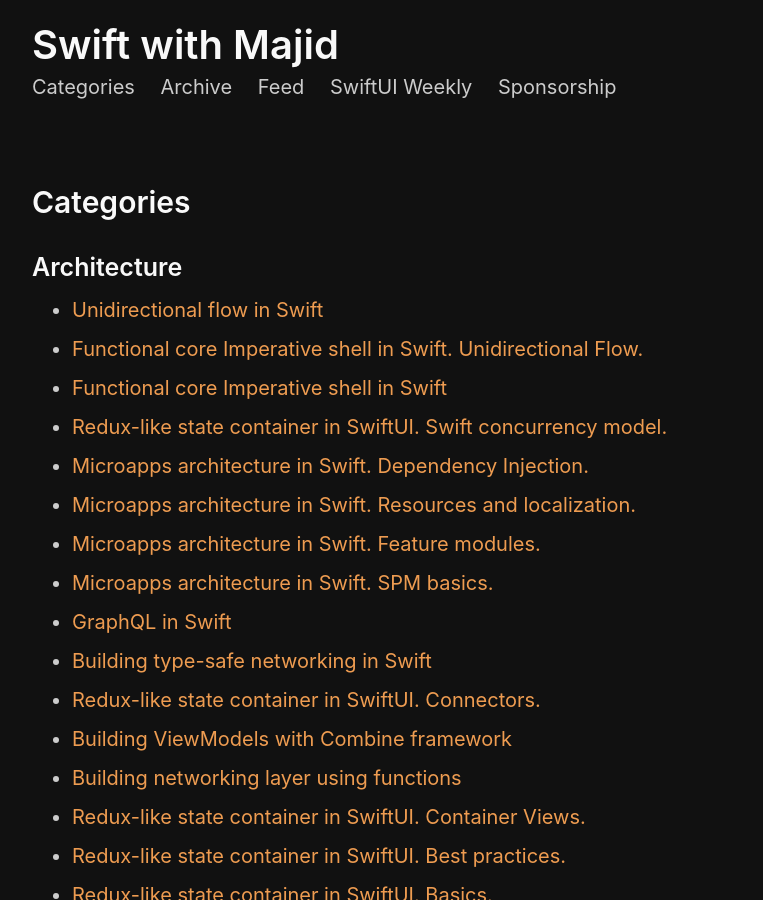
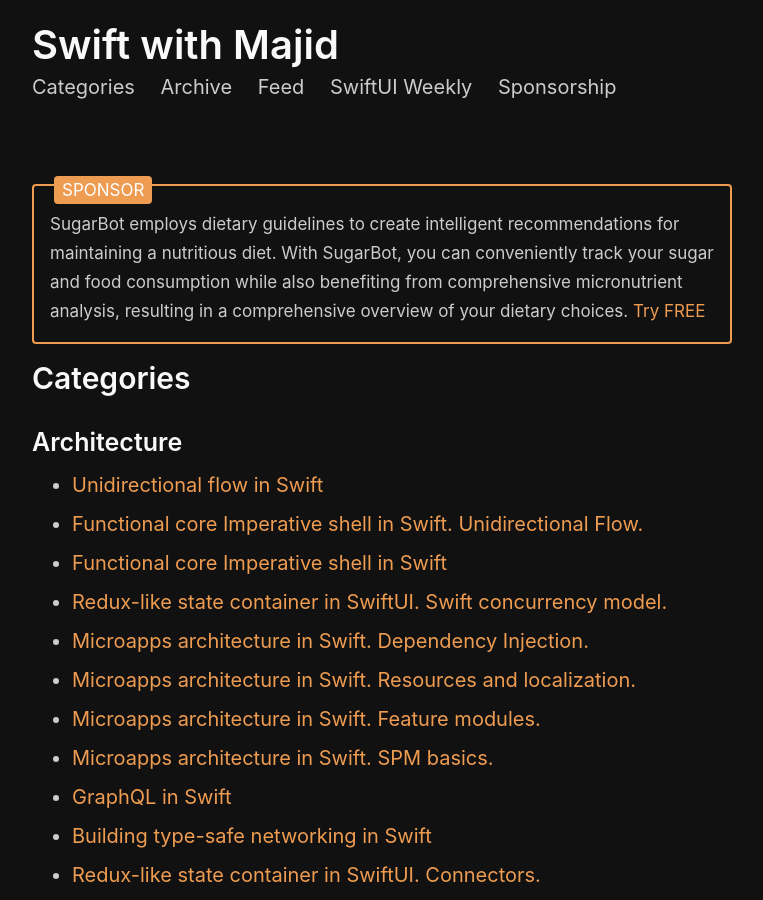
Before and after one commit to mecid/mecid.github.io, a Jekyll site: the page built from categories.html, in a window 1280 px wide and 900 px high. Shown: the whole window, without its empty margins (258-1021 px from the left). Built offline with Jekyll 4.4.1, drawn with Linux system fonts in a browser that asks for light colours.

Commit message:
sugarbot friend link activated

```diff
--- a/_includes/friends.html
+++ b/_includes/friends.html
@@ -1,6 +1,5 @@
-<!--<div class="ads">-->
-<!--    <span>-->
-<!--        <b>Glassfy:</b> Simplify building, managing, and growing in-app purchases. Full set of monetisation tools from subscription management SDK to Paywalls and more.-->
-<!--        <a href="https://eu1.hubs.ly/H01-5vC0"> Build for free today.</a>-->
-<!--    </span>-->
-<!--</div>-->
+<div class="ads">
+    <span>
+        SugarBot employs dietary guidelines to create intelligent recommendations for maintaining a nutritious diet. With SugarBot, you can conveniently track your sugar and food consumption while also benefiting from comprehensive micronutrient analysis, resulting in a comprehensive overview of your dietary choices. <a href="https://apps.apple.com/us/app/sugarbot-food-calorie-counter/id1639952700?uo=4">Try FREE</a>
+    </span>
+</div>
```
